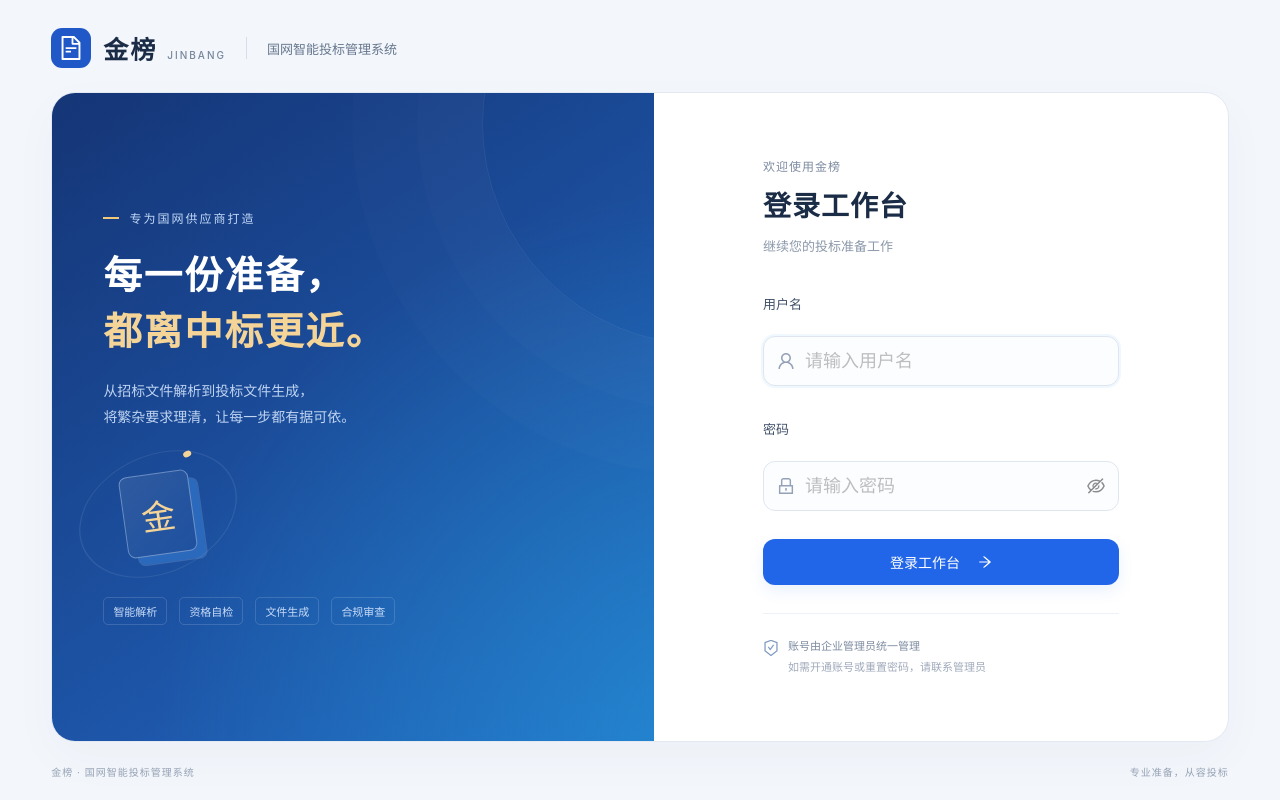
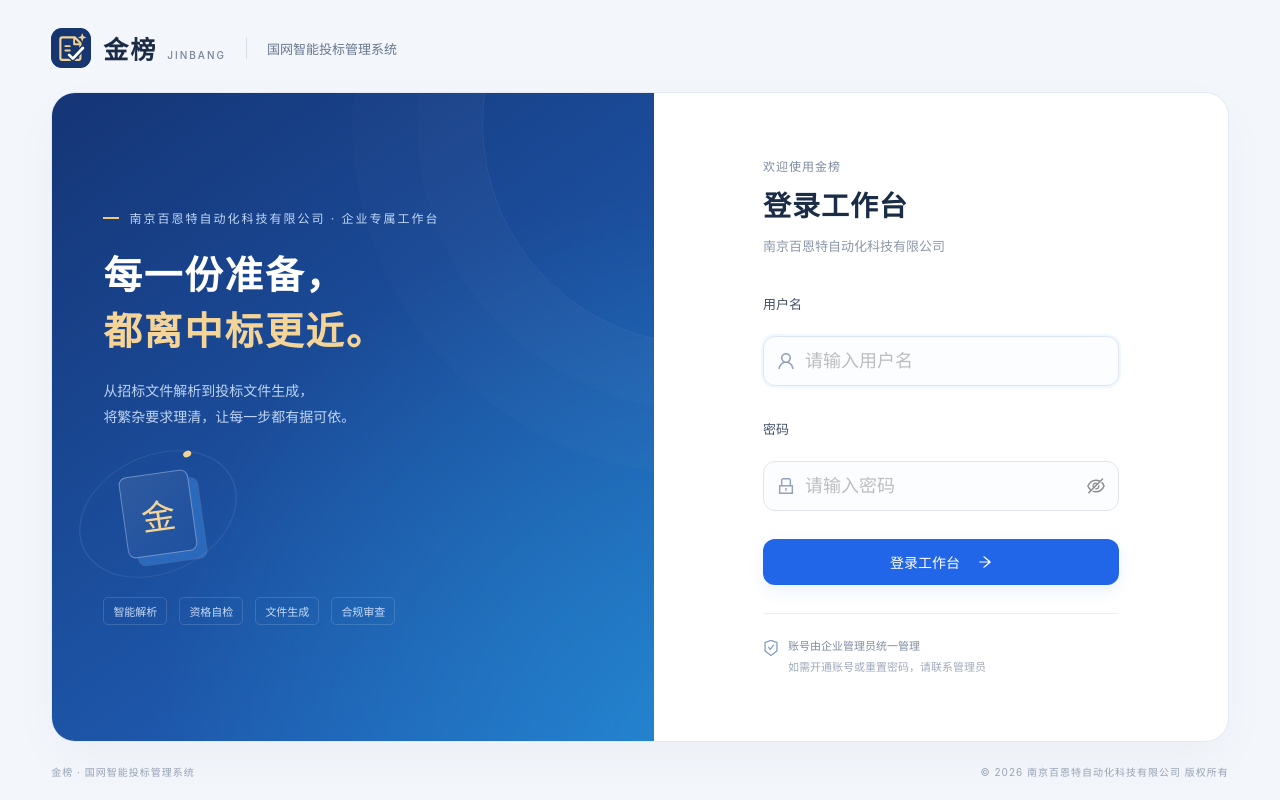
Before and after one commit to yuanyuexiang/------------, a React (Vite) app in the folder apps/jb-web/: page /login in a window 1280 px wide. Built offline with nearby package versions, Linux system fonts and the light colour scheme.

Commit message:
feat: 更新页面标题、图标和版权信息，增强品牌一致性

```diff
--- a/apps/jb-web/index.html
+++ b/apps/jb-web/index.html
@@ -3,7 +3,11 @@
   <head>
     <meta charset="UTF-8" />
     <meta name="viewport" content="width=device-width, initial-scale=1.0" />
-    <title>Jinbang 金榜</title>
+    <link rel="icon" type="image/svg+xml" href="/favicon.svg" />
+    <meta name="theme-color" content="#17366F" />
+    <title>金榜 · 南京百恩特自动化科技有限公司</title>
+    <meta name="application-name" content="金榜 · 国网智能投标管理系统" />
+    <meta name="description" content="南京百恩特自动化科技有限公司企业专属投标准备工作台" />
   </head>
   <body>
     <div id="root"></div>
--- /dev/null
+++ b/apps/jb-web/src/branding.ts
@@ -0,0 +1,4 @@
+/** 客户展示信息统一维护，避免各页面名称与版权文案不一致。 */
+export const COMPANY_NAME = '南京百恩特自动化科技有限公司'
+export const COPYRIGHT_NOTICE = `© ${new Date().getFullYear()} ${COMPANY_NAME} 版权所有`
+export const PRODUCT_NAME = '金榜 · 国网智能投标管理系统'
--- a/apps/jb-web/src/layout/AdminLayout.css
+++ b/apps/jb-web/src/layout/AdminLayout.css
@@ -201,3 +201,8 @@ body:has(.admin-shell) { margin: 0; }
   .jb-dialog .ant-modal-close { right: 14px; top: 16px; }
   .jb-dialog .ant-modal-title { font-size: 16px; }
 }
+
+.admin-copyright { padding: 16px 24px 24px; text-align: center; color: #7a8ca5; font-size: 12px; line-height: 1.8; }
+.admin-workspace-label { overflow-wrap: anywhere; }
+
+img.admin-logo-icon { width: 38px; height: 38px; border: 0; border-radius: 10px; }
--- a/apps/jb-web/src/layout/AdminLayout.tsx
+++ b/apps/jb-web/src/layout/AdminLayout.tsx
@@ -1,10 +1,11 @@
 import { ReactNode, useState } from 'react'
 import { Link, useLocation, useNavigate } from 'react-router-dom'
 import { Alert, Avatar, Breadcrumb, Button, Dropdown, Form, Input, Layout, Menu, Modal, Space, Tag, Typography, message } from 'antd'
-import { DatabaseOutlined, DownOutlined, FileTextOutlined, MenuFoldOutlined, MenuUnfoldOutlined, FileSearchOutlined, SettingOutlined, TeamOutlined, UserOutlined } from '@ant-design/icons'
+import { DatabaseOutlined, DownOutlined, MenuFoldOutlined, MenuUnfoldOutlined, FileSearchOutlined, SettingOutlined, TeamOutlined, UserOutlined } from '@ant-design/icons'
 import { api } from '../api'
 import { useAuth } from '../auth'
 import './AdminLayout.css'
+import { COMPANY_NAME, COPYRIGHT_NOTICE } from '../branding'
 import SidebarHelp from '../components/SidebarHelp'
 
 const { Sider, Header, Content } = Layout
@@ -66,7 +67,7 @@ export default function AdminLayout({ children }: { children: ReactNode }) {
     <Layout className="admin-shell">
       <Sider className="admin-sidebar" collapsed={collapsed} collapsedWidth={72} width={224}>
         <Link to="/" className="admin-logo" aria-label="金榜首页">
-          <span className="admin-logo-icon"><FileTextOutlined /></span>
+          <img className="admin-logo-icon" src="/logo.svg" alt="金榜" />
           {!collapsed && <span className="admin-logo-name">金榜<small>JINBANG</small></span>}
         </Link>
         <div className="admin-navigation">
@@ -106,10 +107,11 @@ export default function AdminLayout({ children }: { children: ReactNode }) {
           )}
         </Header>
         <Content className="admin-content">
-          <div className="admin-page-heading"><div><h1>{page.title}</h1><p>{page.description}</p></div><span className="admin-workspace-label">企业工作空间</span></div>
+          <div className="admin-page-heading"><div><h1>{page.title}</h1><p>{page.description}</p></div><span className="admin-workspace-label">{COMPANY_NAME}</span></div>
           {isAdmin && devSecret && <Alert type="warning" showIcon style={{ marginBottom: 16 }} message="正在使用开发默认签名密钥：部署时请设置环境变量 JB_SECRET_KEY（任意长随机串），否则令牌可被伪造。" />}
           {children}
         </Content>
+        <footer className="admin-copyright">{COPYRIGHT_NOTICE}</footer>
       </Layout>
       <PasswordModal open={pwOpen || !!user?.must_change_password} forced={!!user?.must_change_password} onClose={() => setPwOpen(false)} />
     </Layout>
--- a/apps/jb-web/src/pages/LoginPage.css
+++ b/apps/jb-web/src/pages/LoginPage.css
@@ -70,3 +70,5 @@ body:has(.login-page) { margin: 0; }
   .login-footer { justify-content: center; font-size: 9px; }
   .login-footer > span:last-child { display: none; }
 }
+
+.login-footer { flex-wrap: wrap; gap: 12px; }
--- a/apps/jb-web/src/pages/LoginPage.tsx
+++ b/apps/jb-web/src/pages/LoginPage.tsx
@@ -1,9 +1,10 @@
 import { useState } from 'react'
 import { useNavigate, useSearchParams } from 'react-router-dom'
 import { Alert, Button, ConfigProvider, Form, Input } from 'antd'
-import { ArrowRightOutlined, FileTextOutlined, LockOutlined, SafetyCertificateOutlined, UserOutlined } from '@ant-design/icons'
+import { ArrowRightOutlined, LockOutlined, SafetyCertificateOutlined, UserOutlined } from '@ant-design/icons'
 import { useAuth } from '../auth'
 import './LoginPage.css'
+import { COMPANY_NAME, COPYRIGHT_NOTICE, PRODUCT_NAME } from '../branding'
 
 export default function LoginPage() {
   const nav = useNavigate()
@@ -22,7 +23,7 @@ export default function LoginPage() {
     <ConfigProvider theme={{ token: { colorPrimary: '#2165e8', borderRadius: 10, fontSize: 15 } }}>
       <main className="login-page">
         <header className="login-brand">
-          <span className="login-brand-icon"><FileTextOutlined /></span>
+          <img className="login-brand-icon" src="/logo.svg" alt="金榜" />
           <span className="login-brand-name">金榜<span>JINBANG</span></span>
           <span className="login-brand-divider" />
           <span className="login-brand-description">国网智能投标管理系统</span>
@@ -30,7 +31,7 @@ export default function LoginPage() {
 
         <div className="login-content">
           <section className="login-intro" aria-labelledby="login-headline">
-            <div className="login-eyebrow"><span /> 专为国网供应商打造</div>
+            <div className="login-eyebrow"><span /> {COMPANY_NAME} · 企业专属工作台</div>
             <h1 id="login-headline">每一份准备，<br /><span>都离中标更近。</span></h1>
             <p className="login-intro-description">从招标文件解析到投标文件生成，<br />将繁杂要求理清，让每一步都有据可依。</p>
 
@@ -41,7 +42,7 @@ export default function LoginPage() {
           <section className="login-panel" aria-labelledby="login-form-title">
             <div className="login-panel-eyebrow">欢迎使用金榜</div>
             <h2 id="login-form-title">登录工作台</h2>
-            <p className="login-panel-description">继续您的投标准备工作</p>
+            <p className="login-panel-description">{COMPANY_NAME}</p>
             {error && <Alert type="error" showIcon message={error} className="login-error" />}
             <Form onFinish={submit} layout="vertical" size="large" requiredMark={false}>
               <Form.Item name="username" label="用户名" rules={[{ required: true, message: '请输入用户名' }]}>
@@ -56,7 +57,7 @@ export default function LoginPage() {
 
           </section>
         </div>
-        <footer className="login-footer"><span>金榜 · 国网智能投标管理系统</span><span>专业准备，从容投标</span></footer>
+        <footer className="login-footer"><span>{PRODUCT_NAME}</span><span>{COPYRIGHT_NOTICE}</span></footer>
       </main>
     </ConfigProvider>
   )
```
Also changed, not shown: apps/jb-web/public/favicon.svg (added), apps/jb-web/public/logo.svg (added), 1 other file (tests, documents, lock files or other folders).
